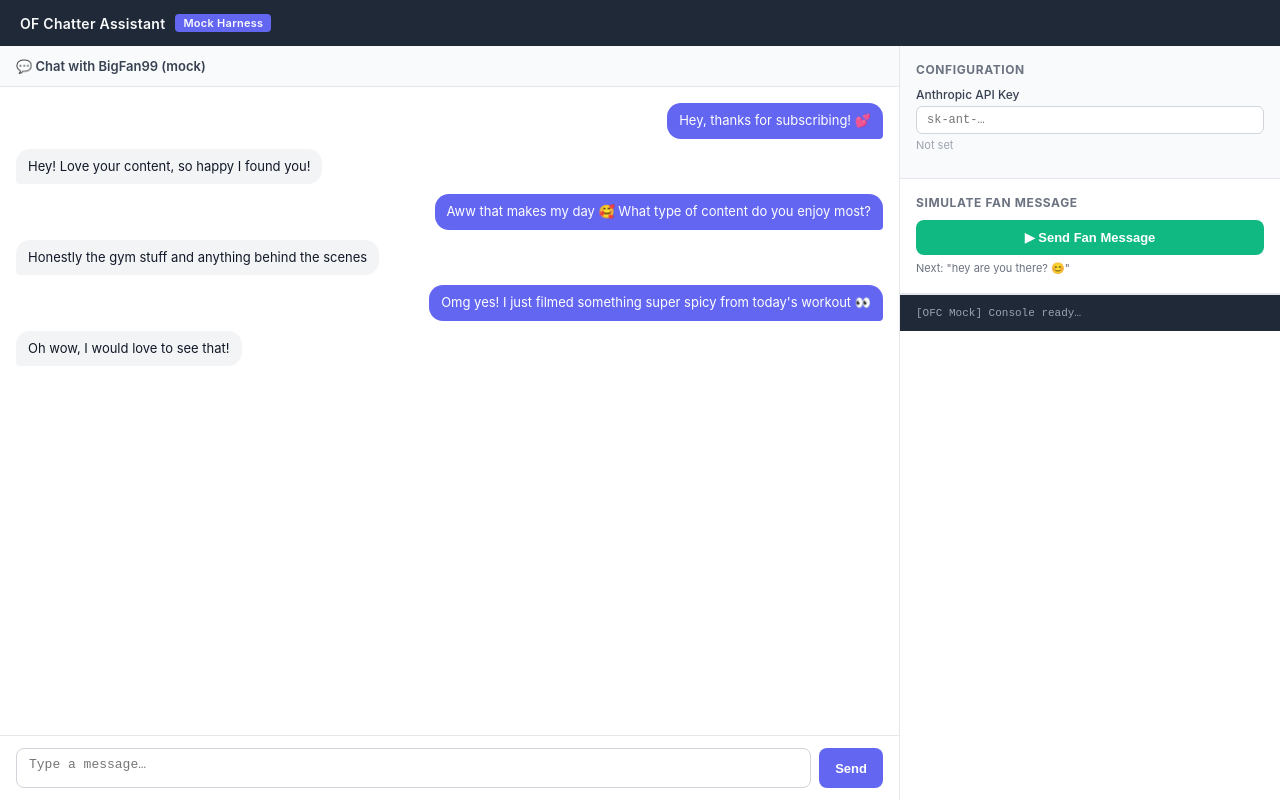
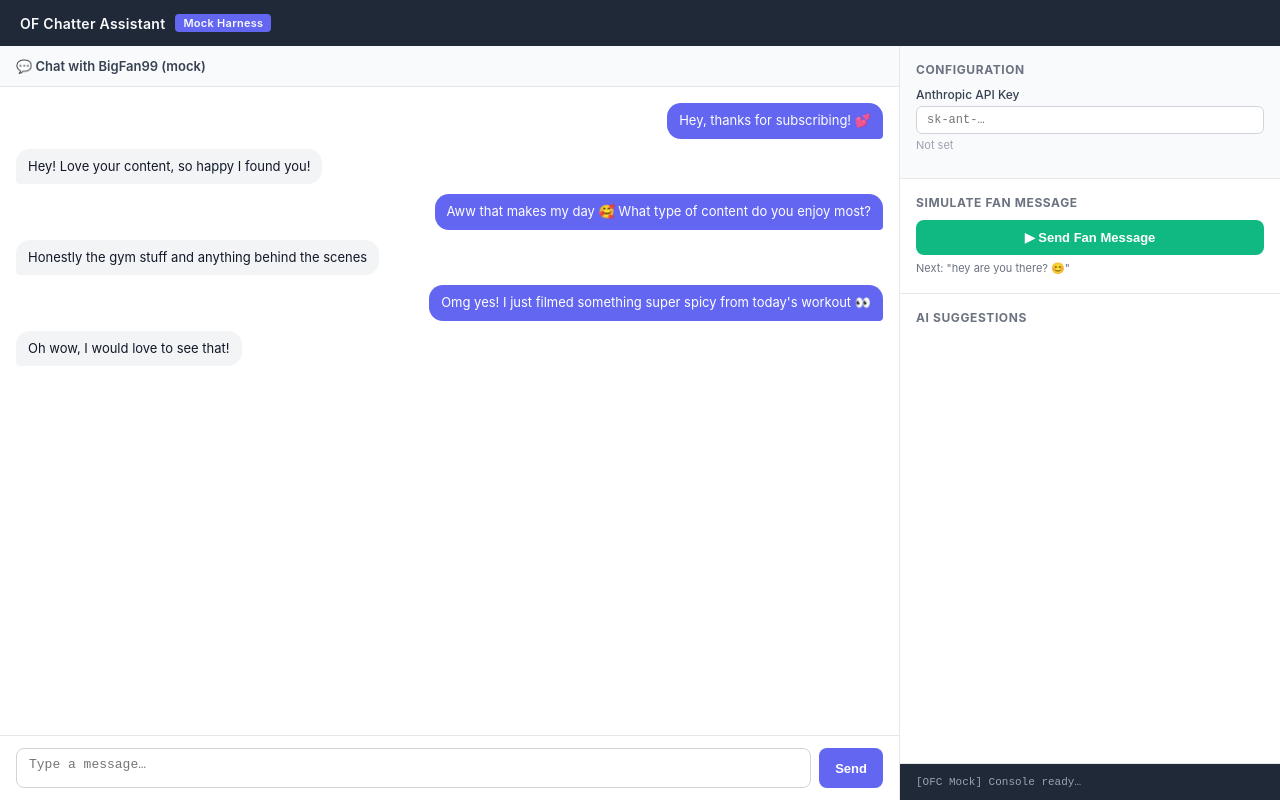
Before and after one commit to lucasdetoledo4/of-chatter-chrome-extension, a browser extension: page mock/mock-chat.html in a window 1280 px wide. Drawn offline with Linux system fonts and the light colour scheme.

Commit message:
feat: move suggestion panel to right pane in mock

```diff
--- a/mock/mock-chat.html
+++ b/mock/mock-chat.html
@@ -188,6 +188,19 @@
       margin-top: 6px;
       min-height: 16px;
     }
+    .ai-section {
+      flex: 1;
+      padding: 16px;
+      overflow-y: auto;
+    }
+    .ai-section h3 {
+      font-size: 12px;
+      font-weight: 700;
+      color: #6b7280;
+      text-transform: uppercase;
+      letter-spacing: 0.05em;
+      margin-bottom: 10px;
+    }
     .console-section {
       border-top: 1px solid #e5e7eb;
       padding: 12px 16px;
@@ -271,6 +284,11 @@
       <h3>Simulate Fan Message</h3>
       <button id="simulate-btn">▶ Send Fan Message</button>
       <div id="fan-msg-preview"></div>
+    </div>
+
+    <div class="ai-section">
+      <h3>AI Suggestions</h3>
+      <div id="ai-panel-container" data-ofc-container></div>
     </div>
 
     <div class="console-section">
@@ -441,10 +459,11 @@ Respond ONLY with the JSON array. No preamble, no explanation, no markdown fence
     scripting: {},
   };
 
-  // ── Mock flag — lets injector.ts skip the URL check ───────
-  // Must be set BEFORE injector.js loads (replaceState may throw on file://)
+  // ── Mock flags — set BEFORE injector.js loads ─────────────
   window.__OFC_MOCK__ = true;
   window.__OFC_MOCK_FAN_ID__ = '1234567';
+  // Redirect the suggestion panel into the right pane instead of below the chat input
+  window.__OFC_MOCK_ANCHOR_ID__ = 'ai-panel-container';
 
   // ── API key persistence ───────────────────────────────────
   // Set this up BEFORE replaceState so a throw can't kill the listener.
```
Also changed, not shown: content/injector.ts (+11 -1 lines), content/ui-overlay.ts (+7 -2 lines).
